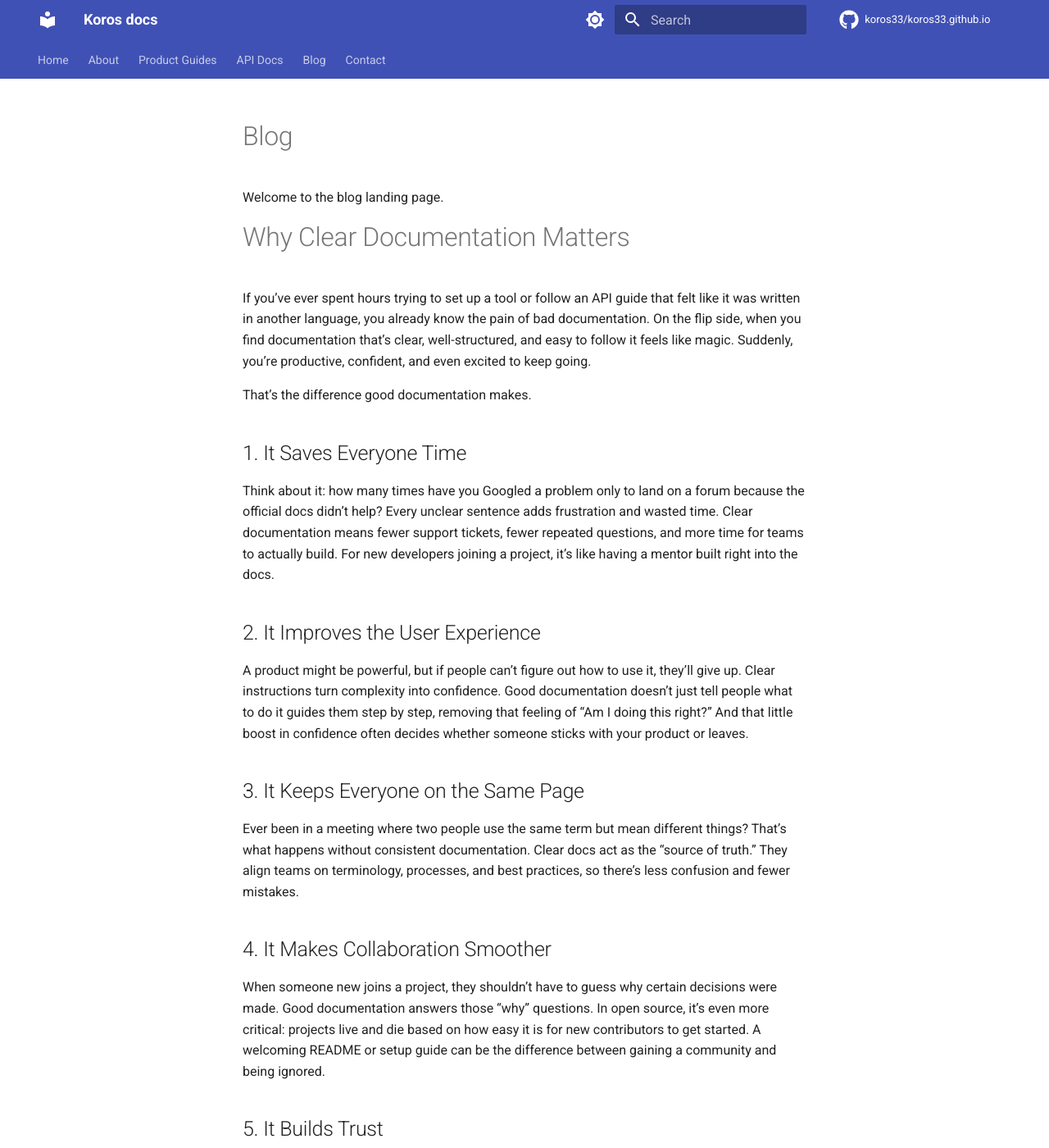
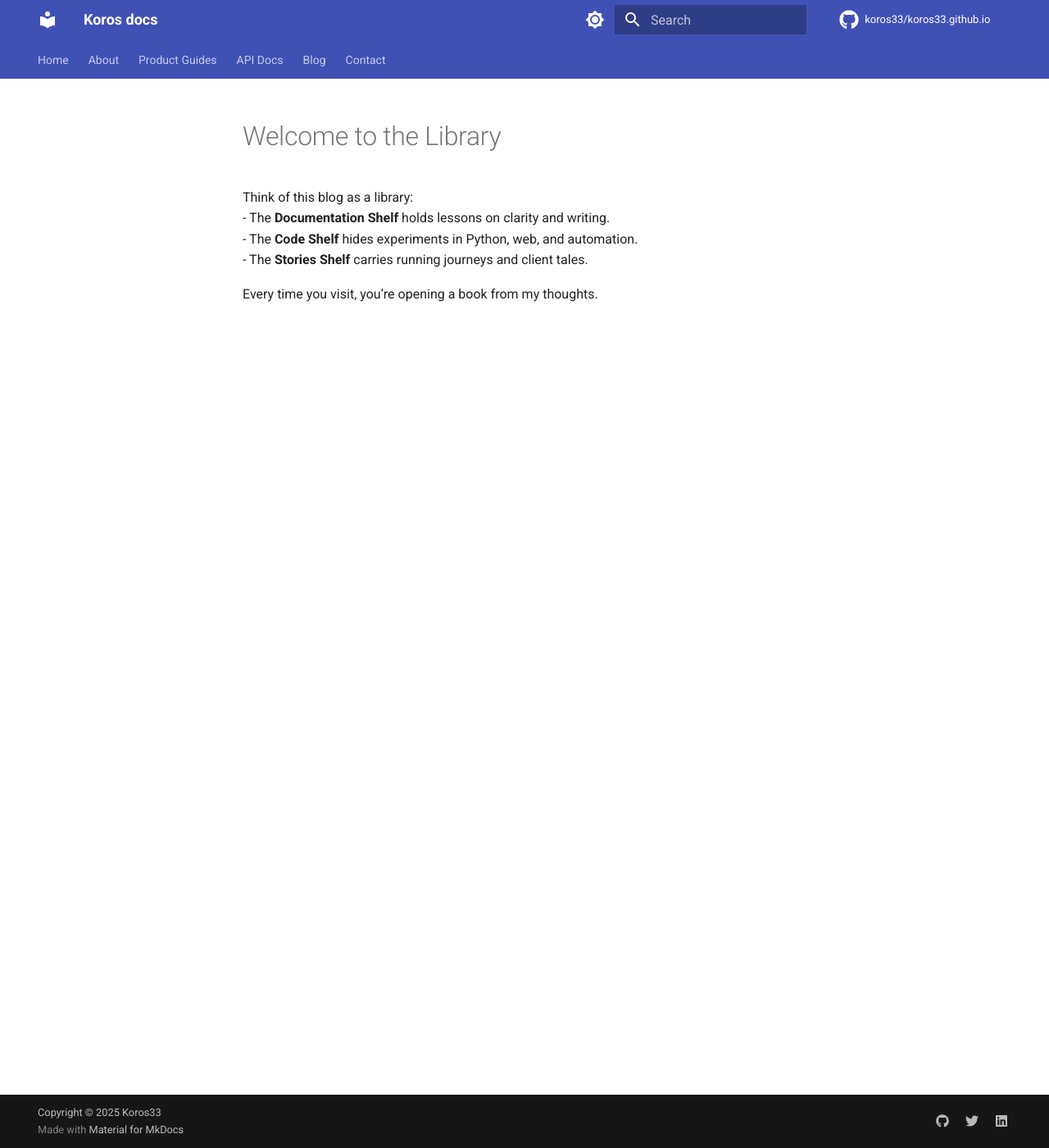
Before and after one commit to koros33/koros33.github.io, an MkDocs documentation site: the page built from docs/blogs/index.md, in a window 1280 px wide and 1400 px high. Shown: the whole window at 82% size. Built offline with MkDocs 1.6.1 and Material for MkDocs 9.7.7, drawn with Linux system fonts in a browser that asks for light colours; comment, search, counter and statistics services are not loaded; the version menu is left out; some of the changed text lies outside the part shown.

Commit message:
index.md

```diff
--- a/docs/blogs/index.md
+++ b/docs/blogs/index.md
@@ -1,47 +1,8 @@
----
-title: Blog
-date: 2025-10-03
-description: Blog landing page
----
+# Welcome to the Library
 
-# Blog
+Think of this blog as a library:
+- The **Documentation Shelf** holds lessons on clarity and writing.
+- The **Code Shelf** hides experiments in Python, web, and automation.
+- The **Stories Shelf** carries running journeys and client tales.
 
-Welcome to the blog landing page.
-
-
-
-# Why Clear Documentation Matters
-
-If you’ve ever spent hours trying to set up a tool or follow an API guide that felt like it was written in another language, you already know the pain of bad documentation. On the flip side, when you find documentation that’s clear, well-structured, and easy to follow it feels like magic. Suddenly, you’re productive, confident, and even excited to keep going.
-
-That’s the difference good documentation makes.
-
-## 1. It Saves Everyone Time
-
-Think about it: how many times have you Googled a problem only to land on a forum because the official docs didn’t help? Every unclear sentence adds frustration and wasted time. Clear documentation means fewer support tickets, fewer repeated questions, and more time for teams to actually build. For new developers joining a project, it’s like having a mentor built right into the docs.
-
-## 2. It Improves the User Experience
-
-A product might be powerful, but if people can’t figure out how to use it, they’ll give up. Clear instructions turn complexity into confidence. Good documentation doesn’t just tell people what to do it guides them step by step, removing that feeling of “Am I doing this right?” And that little boost in confidence often decides whether someone sticks with your product or leaves.
-
-## 3. It Keeps Everyone on the Same Page
-
-Ever been in a meeting where two people use the same term but mean different things? That’s what happens without consistent documentation. Clear docs act as the “source of truth.” They align teams on terminology, processes, and best practices, so there’s less confusion and fewer mistakes.
-
-## 4. It Makes Collaboration Smoother
-
-When someone new joins a project, they shouldn’t have to guess why certain decisions were made. Good documentation answers those “why” questions. In open source, it’s even more critical: projects live and die based on how easy it is for new contributors to get started. A welcoming README or setup guide can be the difference between gaining a community and being ignored.
-
-## 5. It Builds Trust
-
-Here’s something people don’t always admit: documentation reflects how much a team cares about their product. If the docs are sloppy, users assume the product might be sloppy too. If the docs are clear, thoughtful, and easy to follow, it builds trust. People are more likely to recommend something that doesn’t leave them guessing.
-
-## 6. It Future-Proofs Knowledge
-
-People change jobs. Teams get reshuffled. But good documentation stays. It keeps the knowledge alive so the next person doesn’t have to reinvent the wheel. Without it, organizations end up repeating the same mistakes or wasting time rediscovering what was already solved.
-
-## Wrapping Up
-
-Clear documentation is more than words on a page it’s the bridge between creators and users, between today’s work and tomorrow’s growth. It saves time, improves experiences, and builds trust. Whether you’re writing API docs, user guides, or even just internal notes, the goal is the same: make knowledge easy to understand and easy to use.
-
-At the end of the day, good documentation isn’t about writing it’s about helping people. And that’s why it matters.
+Every time you visit, you’re opening a book from my thoughts.
```
